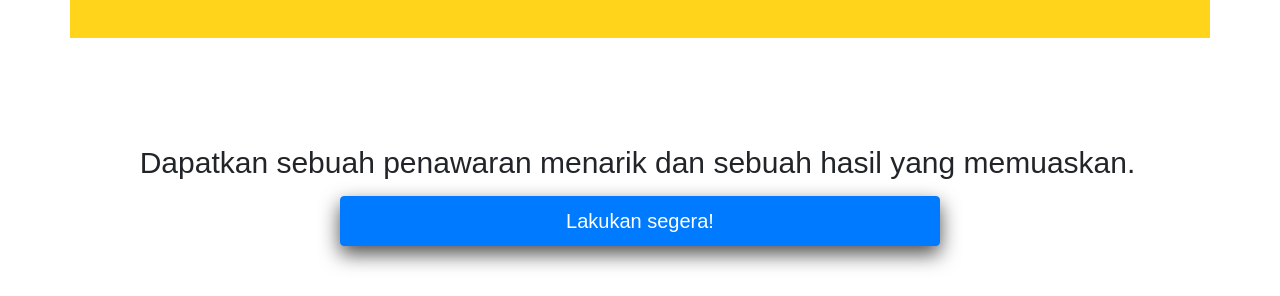
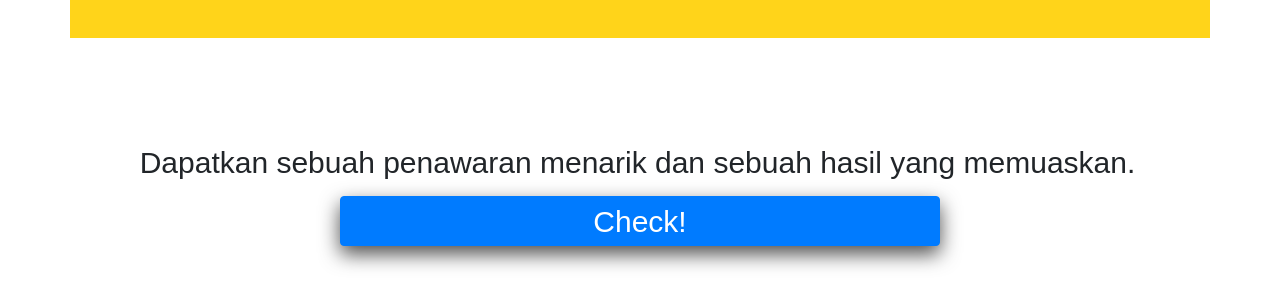
Before and after one commit to GalihZariat/farrasindo-web, a plain HTML site: page index.html in a window 1280 px wide. Shown: the part 1460-1756 px from the top of the page. Drawn offline with nearby package versions, Linux system fonts and the light colour scheme; a web font is replaced by a local one.

Commit message:
Edit in style.css text

```diff
--- a/css/style.css
+++ b/css/style.css
@@ -184,6 +184,7 @@ strong {
 
 .annouct {
     margin-right: 40px;
+    position: relative;
 }
 
 .annouct .btn {
@@ -346,6 +347,10 @@ strong {
     margin-bottom: auto;
     margin-top: auto;
 }
+
+.annouct .btn {
+    font-size: 30px;
+}
 }
 
 /* Foooter */
--- a/index.html
+++ b/index.html
@@ -138,7 +138,7 @@
     </div>
     <div class="image-slide annouct" id="slide-info">
       <h2 class="skra">Dapatkan sebuah penawaran menarik dan sebuah hasil yang memuaskan.</h2>
-    <a href="harga.html" class="btn btn-primary text-center">Lakukan segera!</a>
+    <a href="harga.html" class="btn btn-primary text-center">Check!</a>
   </div>
 
 <!-- End slide -->
```
